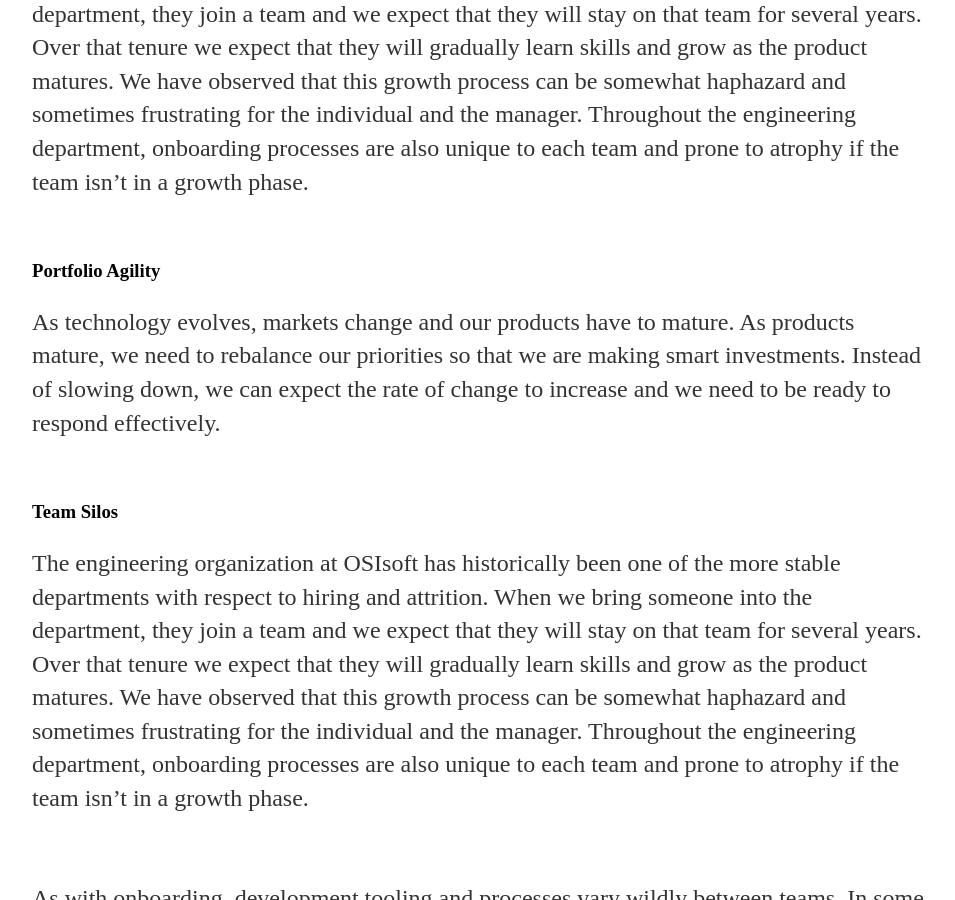
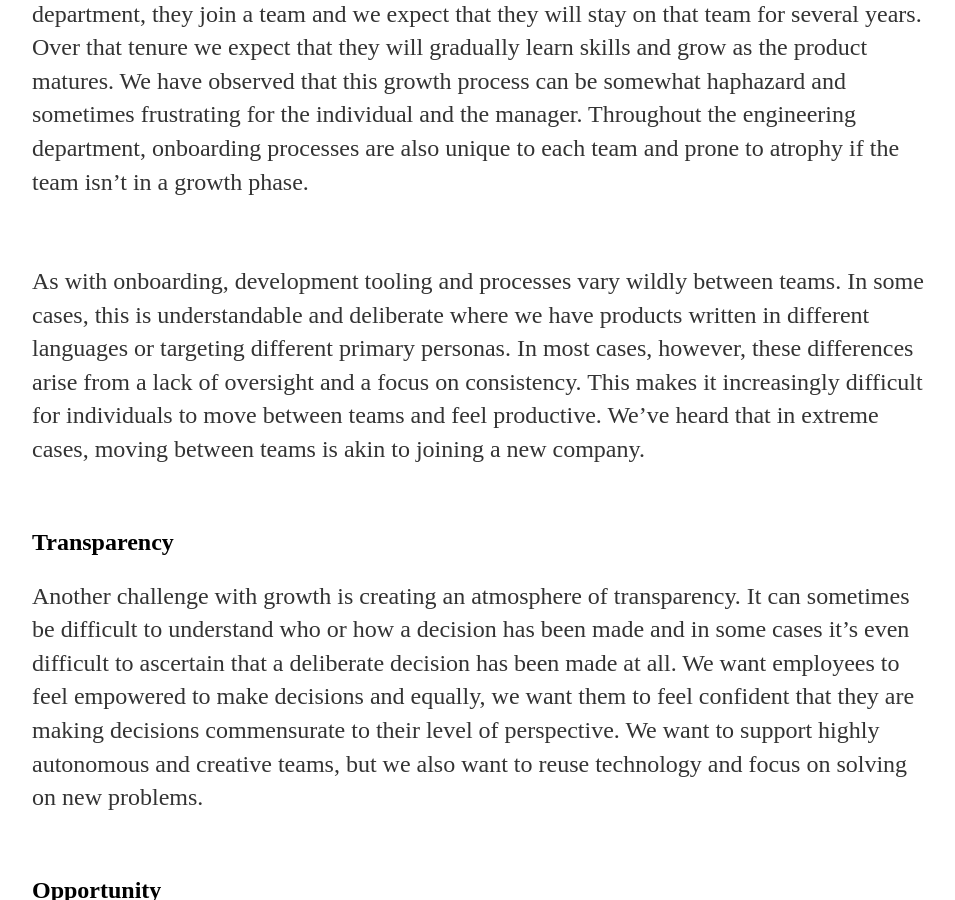
Before and after one commit to OSIEng/osieng.github.io, a Jekyll site: the page built from index.html, in a window 1280 px wide and 900 px high, scrolled down 1524 px. Shown: the whole window, without its empty margins (160-1115 px from the left). Built offline with Jekyll 4.4.1, drawn with Linux system fonts in a browser that asks for light colours.

Commit message:
Update index.html

```diff
--- a/index.html
+++ b/index.html
@@ -14,27 +14,20 @@ title: OSIsoft Engineering Organization
 <h2>Portfolio Agility</h2>
 <p>As we continue to grow it is important to consider how to maintain our agility. As technology evolves, markets change, and products mature we need to rebalance our priorities, so we are making smart investments. Instead of slowing down, we can expect the rate of change to increase and we need to be ready to respond effectively.  </p>
 	</br>
+
 <h2>Team Silos</h2>
-<p>The engineering organization at OSIsoft has historically been one of the more stable departments with respect to hiring and attrition. When we bring someone into the department, they join a team and we expect that they will stay on that team for several years. Over that tenure we expect that they will gradually learn skills and grow as the product matures. We have observed that this growth process can be somewhat haphazard and sometimes frustrating for the individual and the manager. Throughout the engineering department, onboarding processes are also unique to each team and prone to atrophy if the team isn’t in a growth phase. </p>
-</br>
-<h3>Portfolio Agility</h3>
-<p>As technology evolves, markets change and our products have to mature. As products mature, we need to rebalance our priorities so that
-	we are making smart investments. Instead of slowing down, we can expect the rate of change to increase and we need to be ready to
-	respond effectively.</p>
-</br>
-<h3>Team Silos</h3>
 <p>The engineering organization at OSIsoft has historically been one of the more stable departments with respect to hiring and attrition. When we bring someone into the department, they join a team and we expect that they will stay on that team for several years. Over that tenure we expect that they will gradually learn skills and grow as the product matures. We have observed that this growth process can be somewhat haphazard and sometimes frustrating for the individual and the manager. Throughout the engineering department, onboarding processes are also unique to each team and prone to atrophy if the team isn’t in a growth phase. </p>
 </br>
 <p>As with onboarding, development tooling and processes vary wildly between teams. In some cases, this is understandable and deliberate where we have products written in different languages or targeting different primary personas. In most cases, however, these differences arise from a lack of oversight and a focus on consistency. This makes it increasingly difficult for individuals to move between teams and feel productive. We’ve heard that in extreme cases, moving between teams is akin to joining a new company. </p>
 </br>
-<h3>Transparency</h3>
+<h2>Transparency</h2>
 <p>Another challenge with growth is creating an atmosphere of transparency. It can sometimes be difficult to understand who or how a decision has been made and in some cases it’s even difficult to ascertain that a deliberate decision has been made at all. We want employees to feel empowered to make decisions and equally, we want them to feel confident that they are making decisions commensurate to their level of perspective. We want to support highly autonomous and creative teams, but we also want to reuse technology and focus on solving on new problems. </p>
 </br>
 
-<h3>Opportunity</h3>
+<h2>Opportunity</h2>
 <p>The engineering department needs to develop and deliver the very best products and services. To accomplish this, we need to continue to attract and retain the best talent. Increasingly, this means creating more opportunities for growth within the department. This doesn’t necessarily mean creating titles or hierarchy but rather creating opportunities to learn new skills and taking on roles with well ascribed responsibilities.  </p>
 </br>
-<h3>Specialization</h3>
+<h2>Specialization</h2>
 <p>Some roles will unavoidably become more specialized as a necessary side effect of scaling the department. As we create boundaries it is important that we focus on communication, so individuals or groups don’t become isolated and disenfranchised. As we redefine roles and career tracks it is important that we communicate broadly any responsibilities and opportunities that arise. </p>
 
 </div><!-- /.blurb -->
```
